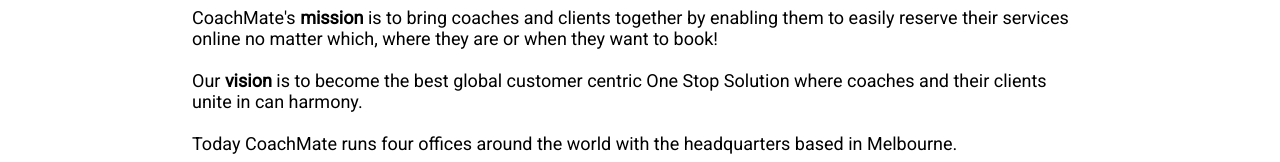
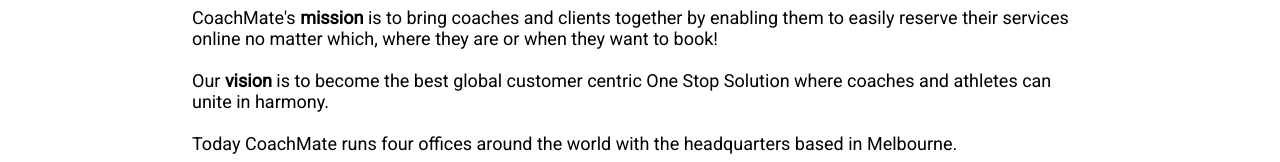
Before and after one commit to The-Collective-unimelb/CoachMate-Frontend, a React (Create React App) app: page /about-us in a window 1280 px wide. Shown: the part 523-685 px from the top of the page. Built offline with nearby package versions, Linux system fonts and the light colour scheme.

Commit message:
Word fixes

```diff
--- a/src/components/pages/AboutUs.js
+++ b/src/components/pages/AboutUs.js
@@ -18,7 +18,7 @@
         <br />
         <div>
         Our <b>vision</b> is to become the best global customer centric One Stop
-        Solution where coaches and their clients unite in can harmony.
+        Solution where coaches and athletes can unite in harmony.
         </div>
         <br />
         <div>
--- a/src/components/pages/Welcome.js
+++ b/src/components/pages/Welcome.js
@@ -33,6 +33,9 @@
             Seemlessly connects coaches with athletes hassle free. So you only
             have to worry about the important stuff - Training to be better
             everyday!
+            <br />
+            <br />
+            <b>ANYWHERE.ANYTIME.</b>
           </div>
         </div>
         <Card>
```
